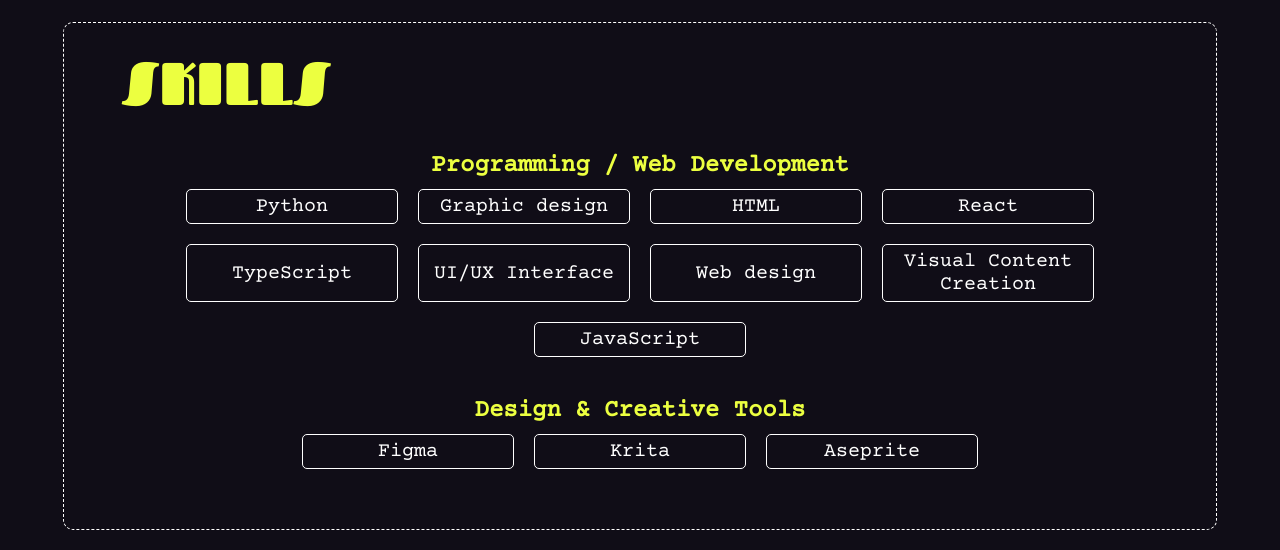
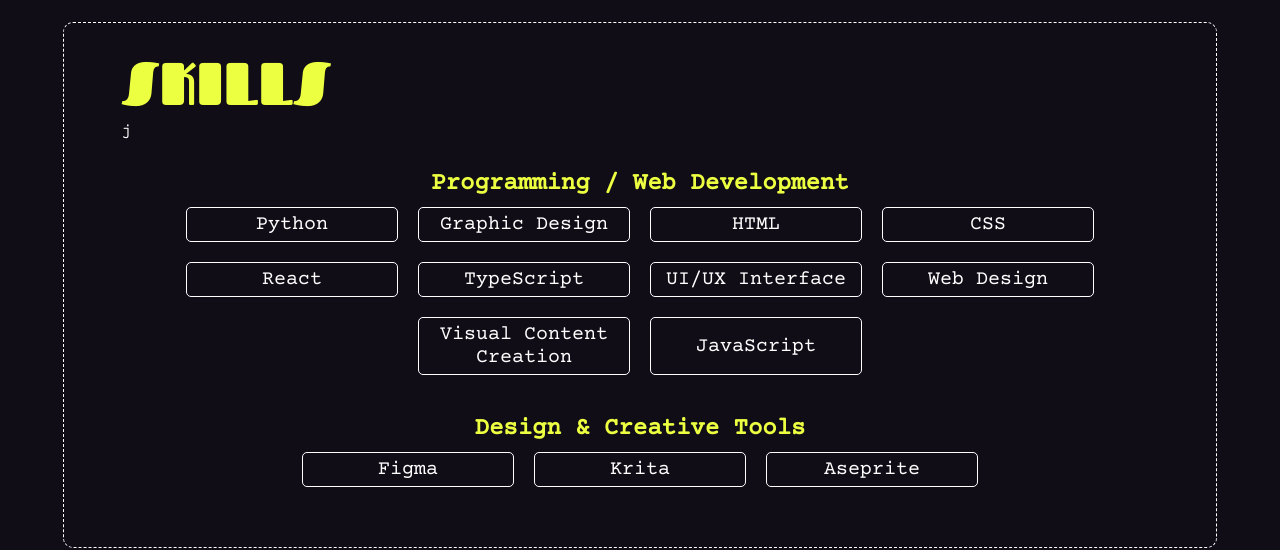
Before and after one commit to BlancheTinsleye/blanchetinsleye.github.io, a React (Vite) app: page /#/ in a window 1280 px wide. Shown: the part 1820-2370 px from the top of the page. Built offline with nearby package versions, Linux system fonts and the light colour scheme.

Commit message:
Props for skills done

```diff
--- a/src/App.tsx
+++ b/src/App.tsx
@@ -7,6 +7,7 @@
 // import Note from './pages/note/Note.tsx'
 import DrawingsDigiPage from './pages/drawingsdigi/drawingsdigipage/DrawingsDigiPage.tsx'
 import SkillsSection from './pages/skillssection/SkillsSection.tsx'
+import SandBox1_skills from './Sandbox/pages/sandbox_1/SandBox1.tsx'
 
 export default function App() {
   return (
@@ -18,6 +19,9 @@
       <Route path="/drawingstrad" element={<DrawingsTradPage />} />
       <Route path='/drawingsdigi' element={<DrawingsDigiPage />} />
       <Route path='/skills' element={<SkillsSection />} />
+
+      {/* SANDBOX ROUTES */}
+      <Route path='/sandbox1-skills' element={<SandBox1_skills />} />
     </Routes>
   )
 }
--- /dev/null
+++ b/src/Sandbox/components/SkillsLI.tsx
@@ -0,0 +1,14 @@
+// import React from 'react'
+
+interface SkillsProps {
+    skill: string;
+}
+
+const SkillsLI = ({ skill }: SkillsProps) => {
+  return (
+
+        <li className="SS-list-group1-item">{skill}</li>
+  )
+}
+
+export default SkillsLI
--- a/src/Sandbox/pages/sandbox_1/SandBox1.tsx
+++ b/src/Sandbox/pages/sandbox_1/SandBox1.tsx
@@ -0,0 +1,18 @@
+import SkillsLI from "../../components/SkillsLI";
+import data from "./skills.json"
+
+const SandBox1_skills = () => {
+  return (
+    <>
+      <h2>Programming / Web Development</h2>
+      <ul>
+        {/* <SkillsLI skill="Python" /> */}
+        {data.skills.map((skill, index) =>
+          <SkillsLI key={index} skill={skill} />
+        )}
+      </ul>
+    </>
+  );
+};
+
+export default SandBox1_skills;
--- /dev/null
+++ b/src/Sandbox/pages/sandbox_1/skills.json
@@ -0,0 +1,7 @@
+{
+    "skills" : [
+        "Python",
+        "TypeScript",
+        "Javascript"
+    ]
+}
--- /dev/null
+++ b/src/components/skillsli/SkillsLI.tsx
@@ -0,0 +1,14 @@
+// import React from 'react'
+
+interface SkillsProps {
+    skill: string;
+}
+
+const SkillsLI = ({ skill }: SkillsProps) => {
+  return (
+
+        <li className="SS-list-group1-item">{skill}</li>
+  )
+}
+
+export default SkillsLI
--- a/src/pages/skillssection/SkillsSection.tsx
+++ b/src/pages/skillssection/SkillsSection.tsx
@@ -1,5 +1,7 @@
 // import React from 'react'
 import './skillsection.css'
+import data from './skills.json'
+import SkillsLI from '../../components/skillsli/SkillsLI'
 
 const SkillsSection = () => {
   return (
@@ -9,29 +11,21 @@
             SKILLS
           </h1>
 
-          <div id="SS-skills">
+          <div id="SS-skills">j
             <ul className="SS-list-group1">
               <h2>
                 Programming / Web Development
               </h2>
-              <li className="SS-list-group1-item">Python</li>
-              <li className="SS-list-group1-item">Graphic design</li>
-              <li className="SS-list-group1-item">HTML</li>
-              <li className="SS-list-group1-item">React</li>
-              <li className="SS-list-group1-item">TypeScript</li>
-              <li className="SS-list-group1-item">UI/UX Interface</li>
-              <li className="SS-list-group1-item">Web design</li>
-              <li className="SS-list-group1-item">Visual Content Creation</li>
-              <li className="SS-list-group1-item">JavaScript</li>
+              {data.skills['Group-1'].map((skill, index) =>
+              <SkillsLI key={index} skill={skill} />)}
             </ul>
 
             <ul className="SS-list-group2">
               <h2>
                 Design & Creative Tools
               </h2>
-              <li className="SS-list-group2-item">Figma</li>
-              <li className="SS-list-group2-item">Krita</li>
-              <li className="SS-list-group2-item">Aseprite</li>
+              {data.skills['Group-2'].map((skill, index) =>
+              <SkillsLI key={index} skill={skill} />)}
               {/* <li className="SS-list-group2-item"></li> */}
 
             </ul>
--- /dev/null
+++ b/src/pages/skillssection/skills.json
@@ -0,0 +1,21 @@
+{
+    "skills" : {
+        "Group-1" : [
+            "Python",
+            "Graphic Design",
+            "HTML",
+            "CSS",
+            "React",
+            "TypeScript",
+            "UI/UX Interface",
+            "Web Design",
+            "Visual Content Creation",
+            "JavaScript"
+        ],
+        "Group-2" : [
+            "Figma",
+            "Krita",
+            "Aseprite"
+        ]
+    }
+}
--- a/tsconfig.node.json
+++ b/tsconfig.node.json
@@ -1,6 +1,8 @@
 {
   "compilerOptions": {
     "tsBuildInfoFile": "./node_modules/.tmp/tsconfig.node.tsbuildinfo",
+    "resolveJsonModule": true,
+    "esModuleInterop": true,
     "target": "es2023",
     "lib": ["ES2023"],
     "module": "esnext",
```
Also changed, not shown: src/Sandbox/pages/sandbox_1/info.json (deleted).
